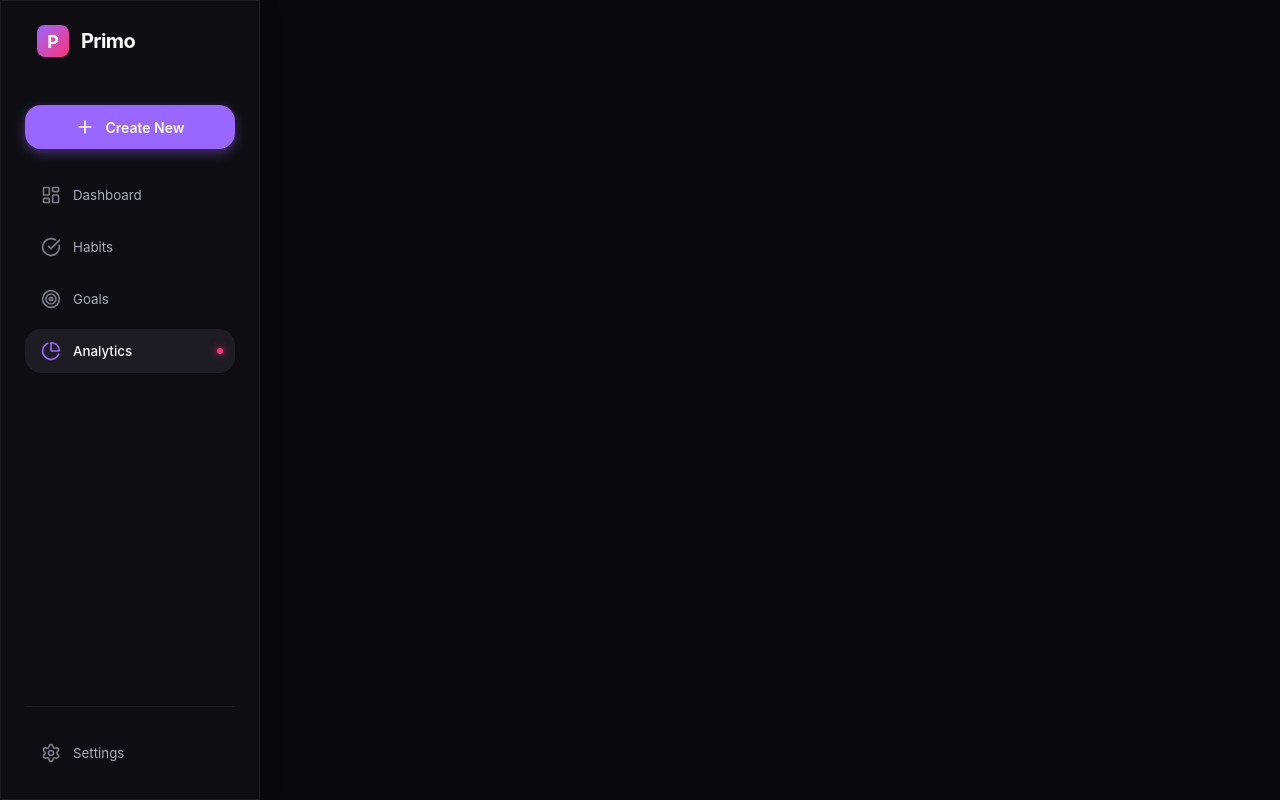
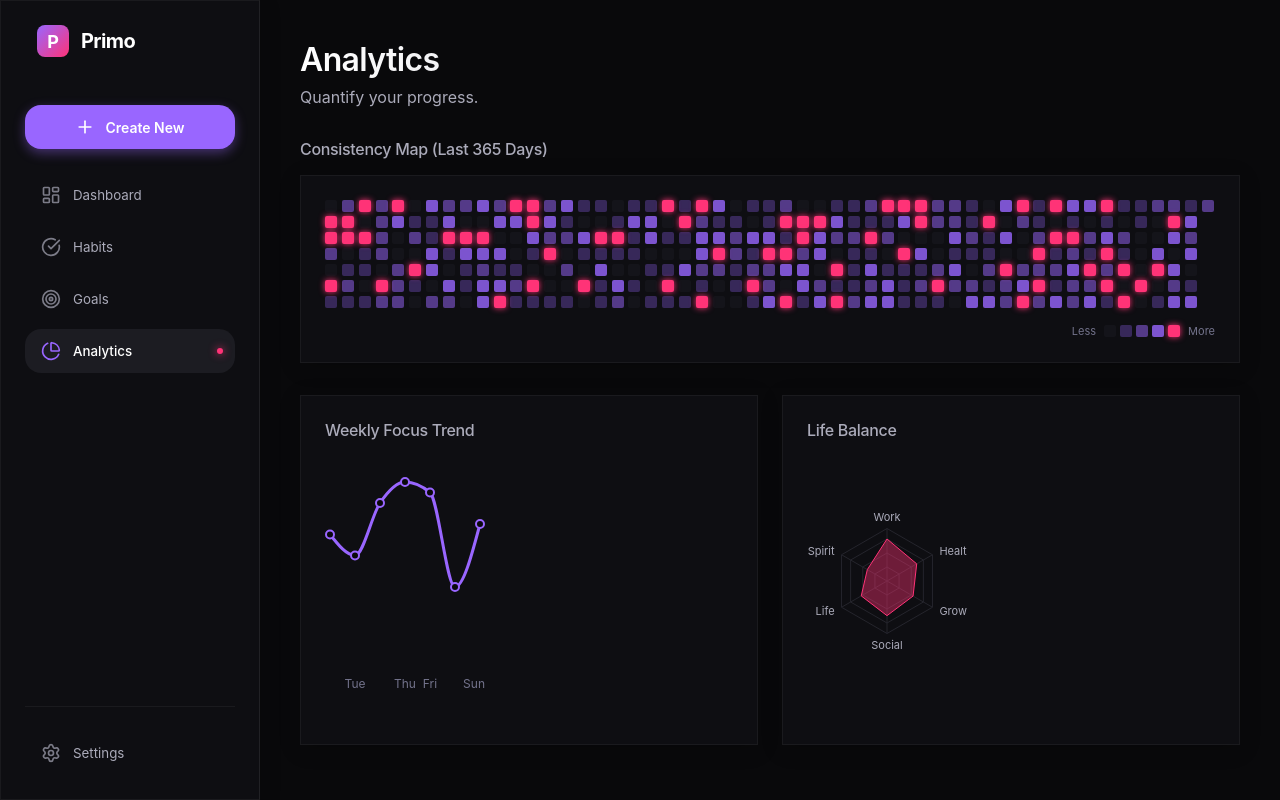
Before and after one commit to barada02/Primo, a React (Vite) app: page / in a window 1280 px wide. Both pictures are taken after a click on the button "Analytics". Built offline with nearby package versions, Linux system fonts and the light colour scheme.

Commit message:
analytics

```diff
--- a/package.json
+++ b/package.json
@@ -12,7 +12,8 @@
   "dependencies": {
     "lucide-react": "^0.562.0",
     "react": "^19.2.0",
-    "react-dom": "^19.2.0"
+    "react-dom": "^19.2.0",
+    "recharts": "^3.6.0"
   },
   "devDependencies": {
     "@eslint/js": "^9.39.1",
--- a/src/App.jsx
+++ b/src/App.jsx
@@ -3,6 +3,7 @@ import Sidebar from './components/layout/Sidebar'
 import Dashboard from './components/dashboard/Dashboard'
 import HabitsPage from './components/habits/HabitsPage'
 import GoalsPage from './components/goals/GoalsPage'
+import AnalyticsPage from './components/analytics/AnalyticsPage'
 import CreateTaskModal from './components/tasks/CreateTaskModal'
 import './index.css'
 
@@ -22,6 +23,7 @@ function App() {
         {activeTab === 'dashboard' && <Dashboard />}
         {activeTab === 'habits' && <HabitsPage />}
         {activeTab === 'goals' && <GoalsPage />}
+        {activeTab === 'analytics' && <AnalyticsPage />}
         {/* Placeholders for other tabs */}
       </main>
 
--- /dev/null
+++ b/src/components/analytics/AnalyticsPage.css
@@ -0,0 +1,106 @@
+.analytics-page-container {
+    padding: 40px;
+}
+
+.analytics-section {
+    margin-bottom: 32px;
+}
+
+.section-title {
+    font-size: 16px;
+    color: var(--text-2);
+    margin-bottom: 16px;
+    font-weight: 500;
+}
+
+/* Heatmap */
+.heatmap-container {
+    padding: 24px;
+    width: 100%;
+    overflow-x: auto;
+}
+
+.heatmap-grid {
+    display: grid;
+    grid-template-rows: repeat(7, 12px);
+    /* 7 days a week vertically usually, but simplistic grid here */
+    grid-auto-flow: column;
+    gap: 4px;
+    margin-bottom: 16px;
+}
+
+/*
+ * If we display 365 items, grid-template-rows: repeat(7, ...) and grid-auto-flow: column
+ * makes it look like the GitHub contribution graph
+ */
+
+.heatmap-cell {
+    width: 12px;
+    height: 12px;
+    border-radius: 2px;
+    background: var(--bg-surface-3);
+    /* Level 0 */
+    transition: all 0.2s;
+}
+
+.heatmap-cell:hover {
+    transform: scale(1.4);
+    z-index: 2;
+    border: 1px solid rgba(255, 255, 255, 0.5);
+}
+
+.intensity-0 {
+    background: var(--bg-surface-3);
+    opacity: 0.3;
+}
+
+.intensity-1 {
+    background: var(--primary);
+    opacity: 0.3;
+}
+
+.intensity-2 {
+    background: var(--primary);
+    opacity: 0.5;
+}
+
+.intensity-3 {
+    background: var(--primary);
+    opacity: 0.8;
+}
+
+.intensity-4 {
+    background: var(--accent);
+    opacity: 1;
+    box-shadow: 0 0 6px var(--accent);
+}
+
+.heatmap-legend {
+    display: flex;
+    align-items: center;
+    justify-content: flex-end;
+    gap: 8px;
+    font-size: 11px;
+    color: var(--text-3);
+}
+
+.legend-cells {
+    display: flex;
+    gap: 4px;
+}
+
+/* Charts Row */
+.analytics-charts-row {
+    display: flex;
+    gap: 24px;
+}
+
+.half-width {
+    flex: 1;
+    padding: 24px;
+    min-height: 350px;
+}
+
+.chart-wrapper {
+    margin-top: 16px;
+}
--- /dev/null
+++ b/src/components/analytics/AnalyticsPage.jsx
@@ -0,0 +1,105 @@
+import React from 'react';
+import {
+    LineChart, Line, XAxis, YAxis, Tooltip, ResponsiveContainer,
+    Radar, RadarChart, PolarGrid, PolarAngleAxis, PolarRadiusAxis
+} from 'recharts';
+import { mockTrendData, mockCategoryData, generateHeatmapData } from '../../data/mockData';
+import './AnalyticsPage.css';
+
+const AnalyticsPage = () => {
+    const heatmapData = generateHeatmapData();
+
+    return (
+        <div className="analytics-page-container">
+            <header className="page-header">
+                <h1>Analytics</h1>
+                <p className="subtitle">Quantify your progress.</p>
+            </header>
+
+            {/* 1. The Life Grid (Heatmap) */}
+            <section className="analytics-section">
+                <h2 className="section-title">Consistency Map (Last 365 Days)</h2>
+                <div className="heatmap-container glass-panel">
+                    <div className="heatmap-grid">
+                        {heatmapData.map((day, idx) => (
+                            <div
+                                key={idx}
+                                className={`heatmap-cell intensity-${day.intensity}`}
+                                title={`${day.date}: Level ${day.intensity}`}
+                            />
+                        ))}
+                    </div>
+                    <div className="heatmap-legend">
+                        <span>Less</span>
+                        <div className="legend-cells">
+                            <div className="heatmap-cell intensity-0"></div>
+                            <div className="heatmap-cell intensity-1"></div>
+                            <div className="heatmap-cell intensity-2"></div>
+                            <div className="heatmap-cell intensity-3"></div>
+                            <div className="heatmap-cell intensity-4"></div>
+                        </div>
+                        <span>More</span>
+                    </div>
+                </div>
+            </section>
+
+            <div className="analytics-charts-row">
+                {/* 2. Productivity Trend */}
+                <section className="analytics-section half-width glass-panel">
+                    <h2 className="section-title">Weekly Focus Trend</h2>
+                    <div className="chart-wrapper">
+                        <ResponsiveContainer width="100%" height={250}>
+                            <LineChart data={mockTrendData}>
+                                <XAxis
+                                    dataKey="day"
+                                    stroke="var(--text-3)"
+                                    tick={{ fill: 'var(--text-3)', fontSize: 12 }}
+                                    tickLine={false}
+                                    axisLine={false}
+                                />
+                                <Tooltip
+                                    contentStyle={{
+                                        backgroundColor: 'var(--bg-surface-1)',
+                                        border: '1px solid rgba(255,255,255,0.1)',
+                                        borderRadius: '8px'
+                                    }}
+                                />
+                                <Line
+                                    type="monotone"
+                                    dataKey="score"
+                                    stroke="var(--primary)"
+                                    strokeWidth={3}
+                                    dot={{ fill: 'var(--bg-body)', stroke: 'var(--primary)', strokeWidth: 2, r: 4 }}
+                                    activeDot={{ r: 6, fill: 'var(--accent)' }}
+                                />
+                            </LineChart>
+                        </ResponsiveContainer>
+                    </div>
+                </section>
+
+                {/* 3. Category Balance */}
+                <section className="analytics-section half-width glass-panel">
+                    <h2 className="section-title">Life Balance</h2>
+                    <div className="chart-wrapper">
+                        <ResponsiveContainer width="100%" height={250}>
+                            <RadarChart cx="50%" cy="50%" outerRadius="70%" data={mockCategoryData}>
+                                <PolarGrid stroke="var(--bg-surface-3)" />
+                                <PolarAngleAxis dataKey="subject" tick={{ fill: 'var(--text-2)', fontSize: 11 }} />
+                                <PolarRadiusAxis angle={30} domain={[0, 150]} tick={false} axisLine={false} />
+                                <Radar
+                                    name="Performance"
+                                    dataKey="A"
+                                    stroke="var(--accent)"
+                                    fill="var(--accent)"
+                                    fillOpacity={0.4}
+                                />
+                            </RadarChart>
+                        </ResponsiveContainer>
+                    </div>
+                </section>
+            </div>
+        </div>
+    );
+};
+
+export default AnalyticsPage;
--- a/src/data/mockData.js
+++ b/src/data/mockData.js
@@ -51,3 +51,51 @@ export const mockHabits = [
     { id: 2, title: 'Read 20 pages', streak: 12, goal: 21, completedToday: false, goalId: 3 },
     { id: 3, title: 'Code 4 hours', streak: 5, goal: 100, completedToday: false, goalId: 1 },
 ];
+
+// --- Analytics Data ---
+
+// 1. Productivity Trend (Last 7 days)
+export const mockTrendData = [
+    { day: 'Mon', score: 65 },
+    { day: 'Tue', score: 55 },
+    { day: 'Wed', score: 80 },
+    { day: 'Thu', score: 90 },
+    { day: 'Fri', score: 85 },
+    { day: 'Sat', score: 40 },
+    { day: 'Sun', score: 70 },
+];
+
+// 2. Category Radar Data
+export const mockCategoryData = [
+    { subject: 'Work', A: 120, fullMark: 150 },
+    { subject: 'Health', A: 98, fullMark: 150 },
+    { subject: 'Growth', A: 86, fullMark: 150 },
+    { subject: 'Social', A: 99, fullMark: 150 },
+    { subject: 'Life', A: 85, fullMark: 150 },
+    { subject: 'Spirit', A: 65, fullMark: 150 },
+];
+
+// 3. Heatmap Data Generator (Last 365 days mock)
+export const generateHeatmapData = () => {
+    const data = [];
+    const today = new Date();
+    for (let i = 364; i >= 0; i--) {
+        const d = new Date(today);
+        d.setDate(d.getDate() - i);
+
+        // Random intensity 0-4
+        // Higher chance of 0 to make it realistic
+        let intensity = 0;
+        const rand = Math.random();
+        if (rand > 0.8) intensity = 4;
+        else if (rand > 0.6) intensity = 3;
+        else if (rand > 0.4) intensity = 2;
+        else if (rand > 0.2) intensity = 1;
+
+        data.push({
+            date: d.toISOString().split('T')[0],
+            intensity: intensity
+        });
+    }
+    return data;
+};
```
Also changed, not shown: 1 other file (tests, documents, lock files or other folders).
